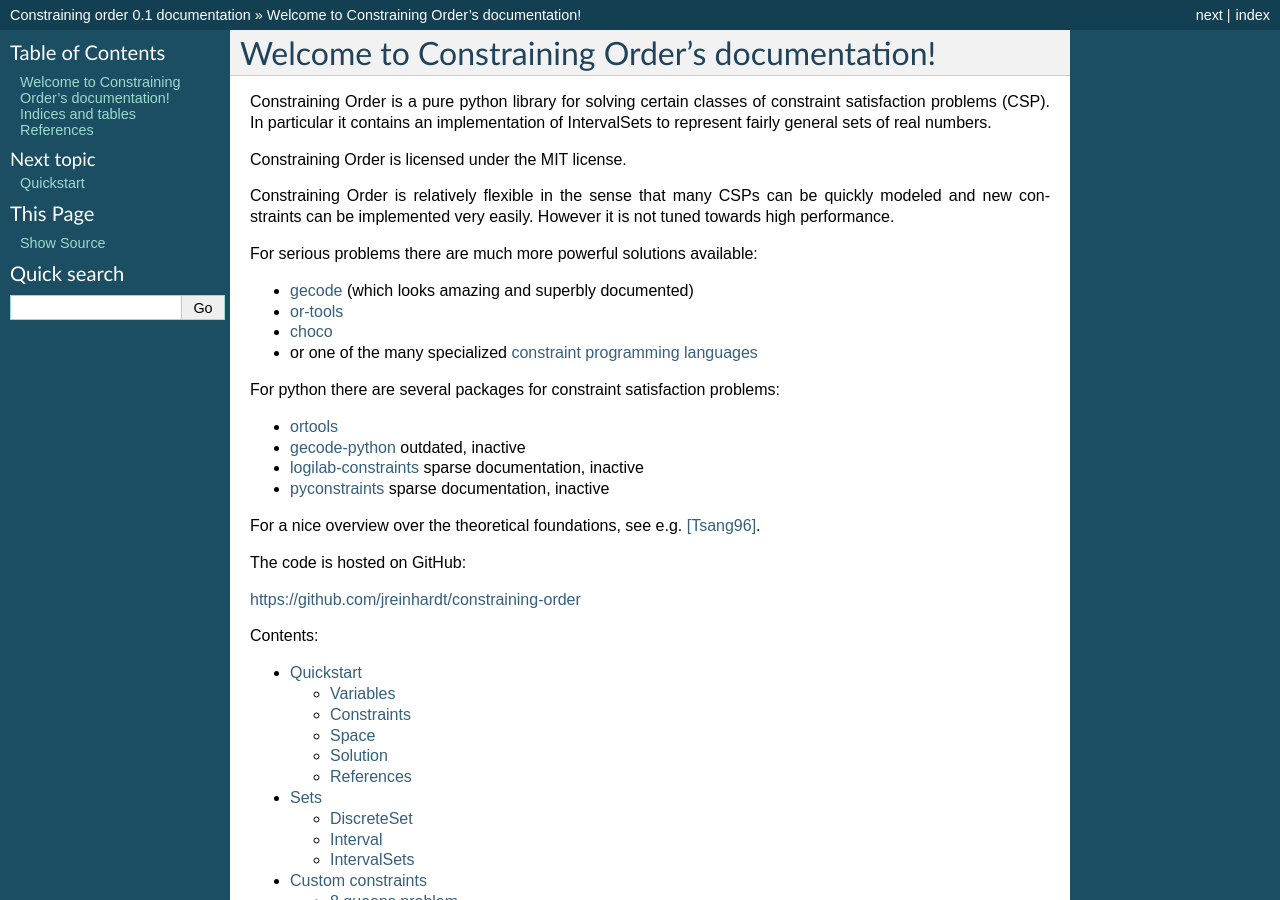
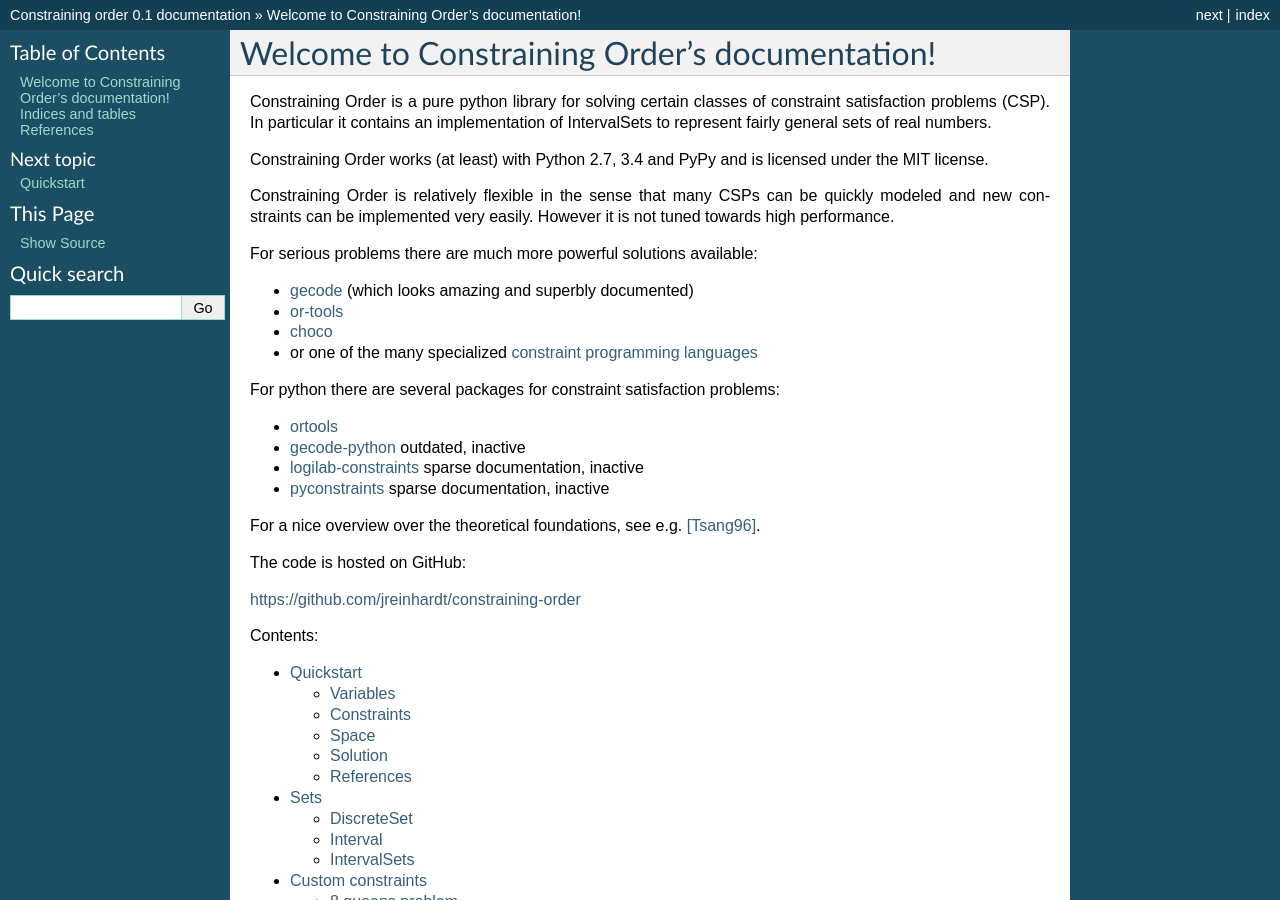
Before and after one commit to jreinhardt/constraining-order, a Sphinx documentation site: the page built from docs/source/index.rst, in a window 1280 px wide and 900 px high. Built offline with Sphinx 7.4.7, drawn with Linux system fonts in a browser that asks for light colours.

Commit message:
mention python compatibility in docs

```diff
--- a/docs/source/index.rst
+++ b/docs/source/index.rst
@@ -11,7 +11,8 @@ constraint satisfaction problems (CSP). In particular it contains an
 implementation of IntervalSets to represent fairly general sets of real
 numbers.
 
-Constraining Order is licensed under the MIT license.
+Constraining Order works (at least) with Python 2.7, 3.4 and PyPy and is
+licensed under the MIT license.
 
 Constraining Order is relatively flexible in the sense that many CSPs can be
 quickly modeled and new constraints can be implemented very easily. However
```
